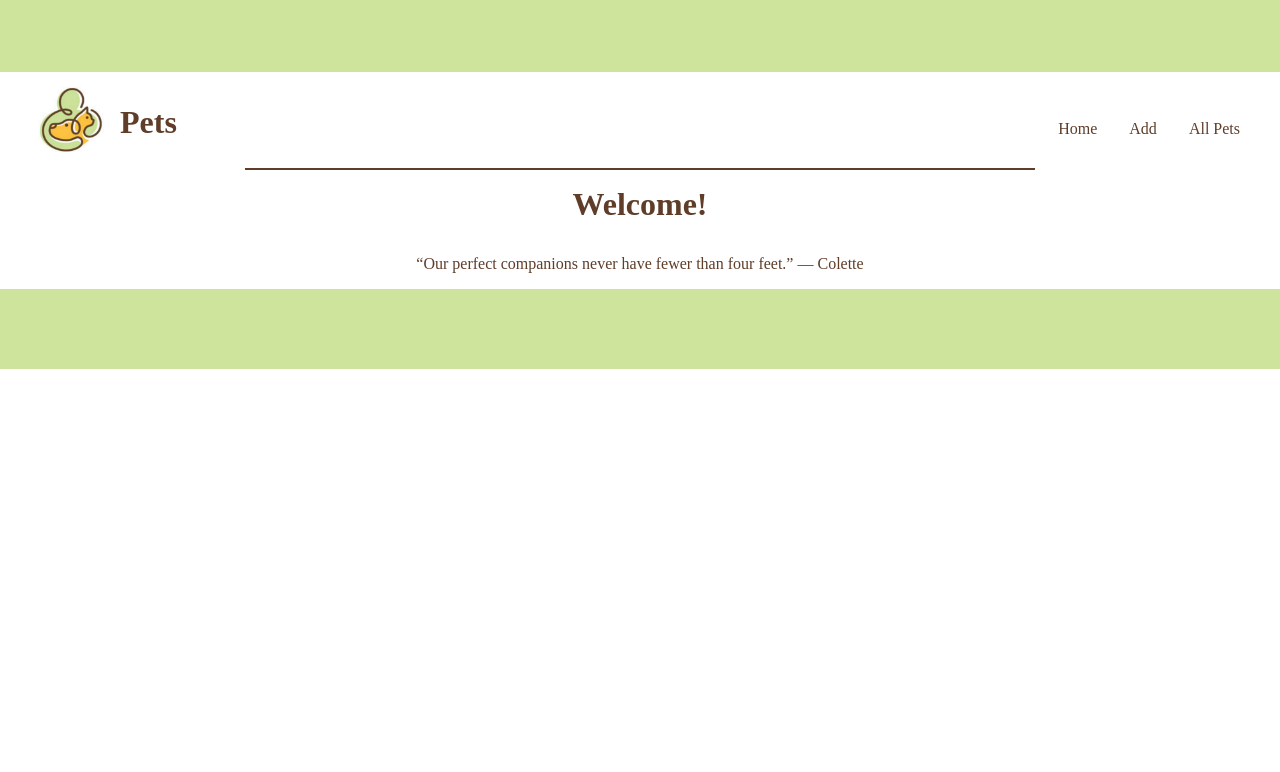
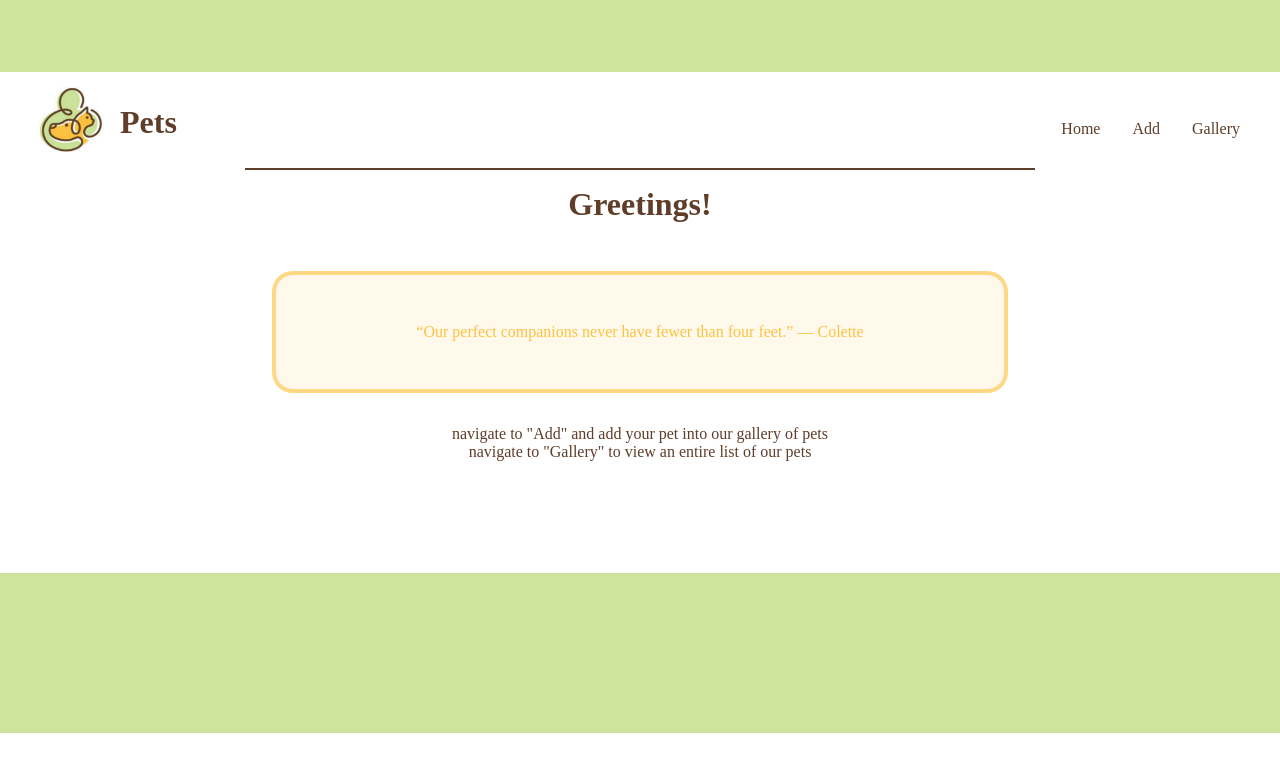
Before and after one commit to jamesericson/prime_assignments_05, a website: page public/views/index.html at #!/home in a window 1280 px wide. Drawn offline with Linux system fonts and the light colour scheme; files that its build step writes are made by us from their sources; files whose address does not match are found by name.

Commit message:
added instructions

```diff
--- a/public/styles/master.css
+++ b/public/styles/master.css
@@ -10,8 +10,8 @@ header {
 }
 
 footer {
-  margin: 0 -1rem -1rem -1rem;
-  border-bottom: 5rem solid rgb(206,227,155);
+  margin: 7rem -1rem -1rem -1rem;
+  border-bottom: 10rem solid rgb(206,227,155);
 }
 
 header img{
@@ -51,6 +51,15 @@ header a:hover {
    clear: both;
 }
 
+#quote {
+  width: 50%;
+  margin: 2rem auto;
+  border: 4px solid  rgba(253,194,64, .6);
+  border-radius: 1.3rem;
+  padding: 3rem;
+  background-color: rgba(253,194,64, .1);
+  color: rgb(253,194,64)
+}
 
 .title {
   border-top: 2px solid rgb(95,61,41);
@@ -106,6 +115,7 @@ input {
     border: 4px solid rgb(253,194,64);
     border-radius: 1rem;
     padding: 1rem;
+    background-color: rgba(253,194,64, .3);
 }
 
 img {
--- a/public/views/index.html
+++ b/public/views/index.html
@@ -15,7 +15,7 @@
       <ul>
         <li><a href="#!/home">Home</a></li>
         <li><a href="#!/add">Add</a></li>
-        <li><a href="#!/pets">All Pets</a></li>
+        <li><a href="#!/pets">Gallery</a></li>
       </ul>
       <div class="clear-float"></div>
     </header>
--- a/public/views/routes/home.html
+++ b/public/views/routes/home.html
@@ -1,6 +1,6 @@
-<h1 class='title'>Welcome!</h1>
+<h1 class='title'>Greetings!</h1>
 
-<p>“Our perfect companions never have fewer than four feet.”
+<p id='quote' >“Our perfect companions never have fewer than four feet.”
 ― Colette</p>
 
-<!-- <p>directions here</p> -->
+<p>navigate to "Add" and add your pet into our gallery of pets </br>navigate to "Gallery" to view an entire list of our pets</p>
```
Also changed, not shown: public/views/routes/pets.html (+1 -1 lines).
